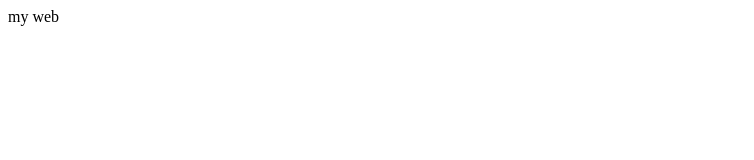
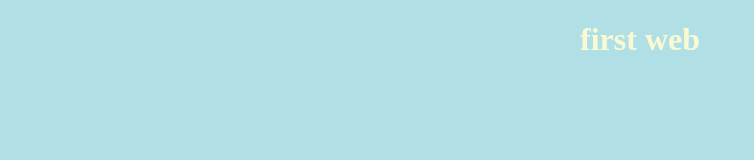
Before and after one commit to shuang768/ICS2O--HTML, a plain HTML site: page index.html in a window 1280 px wide. Shown: the whole page, without its empty margins (0-754 px from the left). Drawn offline with Linux system fonts and the light colour scheme.

Commit message:
background

```diff
--- a/index.html
+++ b/index.html
@@ -1,8 +1,9 @@
-<html>
+<!DOCTYPE html>
+<html lang="ch">
   <head>
-    <tile>my web</tile>
+    <title>my web</title>
   </head>
-  <body>
-
+  <body style="background-color: powderblue;">
+    <h1 style="text-align: center; color: lightgoldenrodyellow">first web</h1
   </body>
 </html>
```
